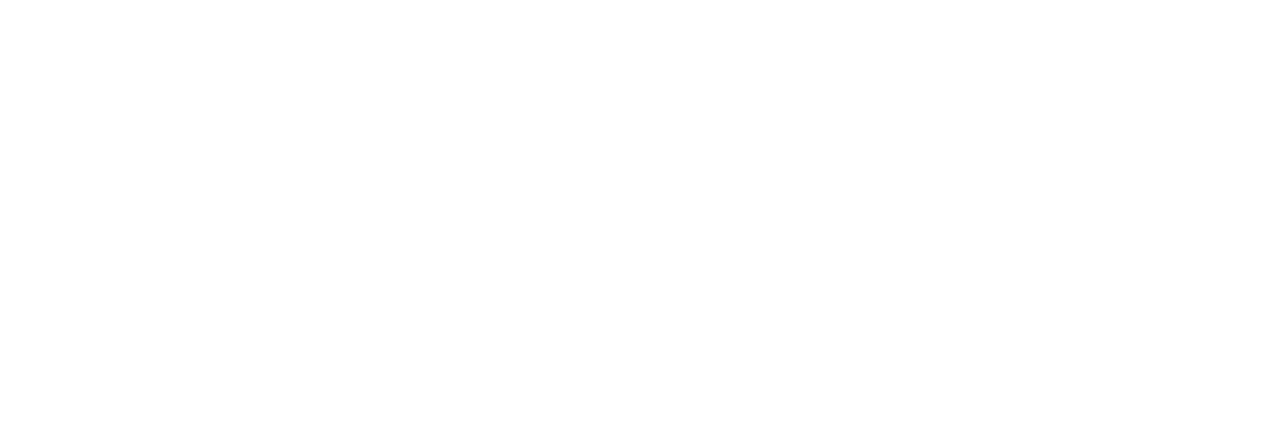
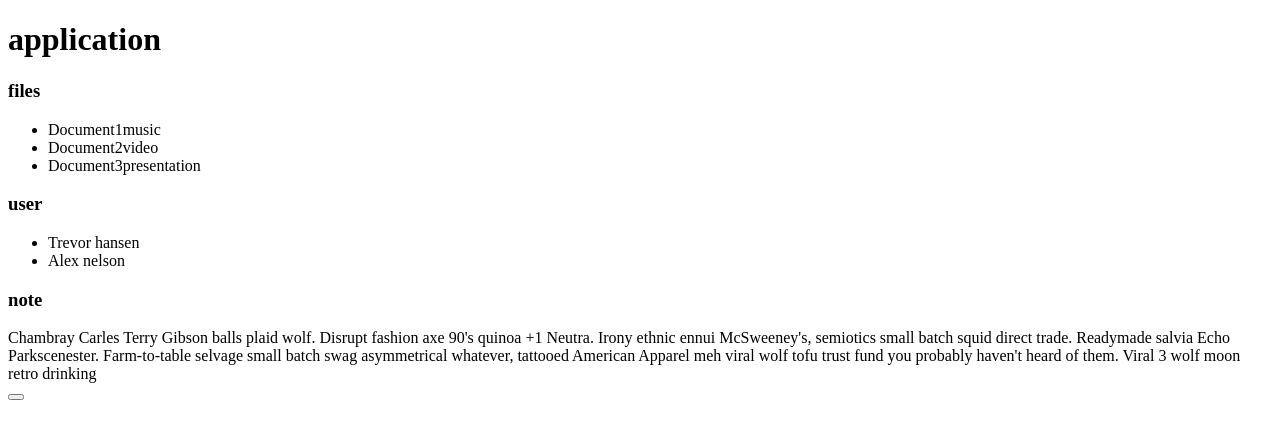
Before and after one commit to leekyujin/fastcampus01, a plain HTML site: page index.html in a window 1280 px wide. Drawn offline with Linux system fonts and the light colour scheme.

```diff
--- a/index.html
+++ b/index.html
@@ -2,9 +2,30 @@
 <html>
 	<head>
 	<meta charset="utf-8">
-	<title></title>
+	<title>Material UI</title>
+	<!-- <link rel="stylesheet" href="reset.css" -->
 	</head>
 	<body>
-
+	<h1>application</h1>
+	<div class="contents">
+	<h3>files</h3>
+		<div class="file-list-item">
+		<ul>
+		<li>Document1music</li>
+		<li>Document2video</li>
+		<li>Document3presentation</li>
+		</ul>
+		</div>
+	<h3>user</h3>
+		<div class="user-list-item">
+		<ul><li>Trevor hansen</li>
+		<li>Alex nelson</li>
+		</ul></div>
+	</div>
+	<h3>note</h3>
+		<div class="note-block">Chambray Carles Terry Gibson balls plaid wolf. Disrupt fashion axe 90's quinoa +1 Neutra. Irony ethnic ennui McSweeney's, semiotics small batch squid direct trade. Readymade salvia Echo Parkscenester. Farm-to-table selvage small batch swag asymmetrical whatever, tattooed American Apparel meh viral wolf tofu trust fund you probably haven't heard of them. Viral 3 wolf moon retro drinking</div>
+	</div>
+	</div>
+	<button class="round"></button>
 	</body>
 </html>
```
